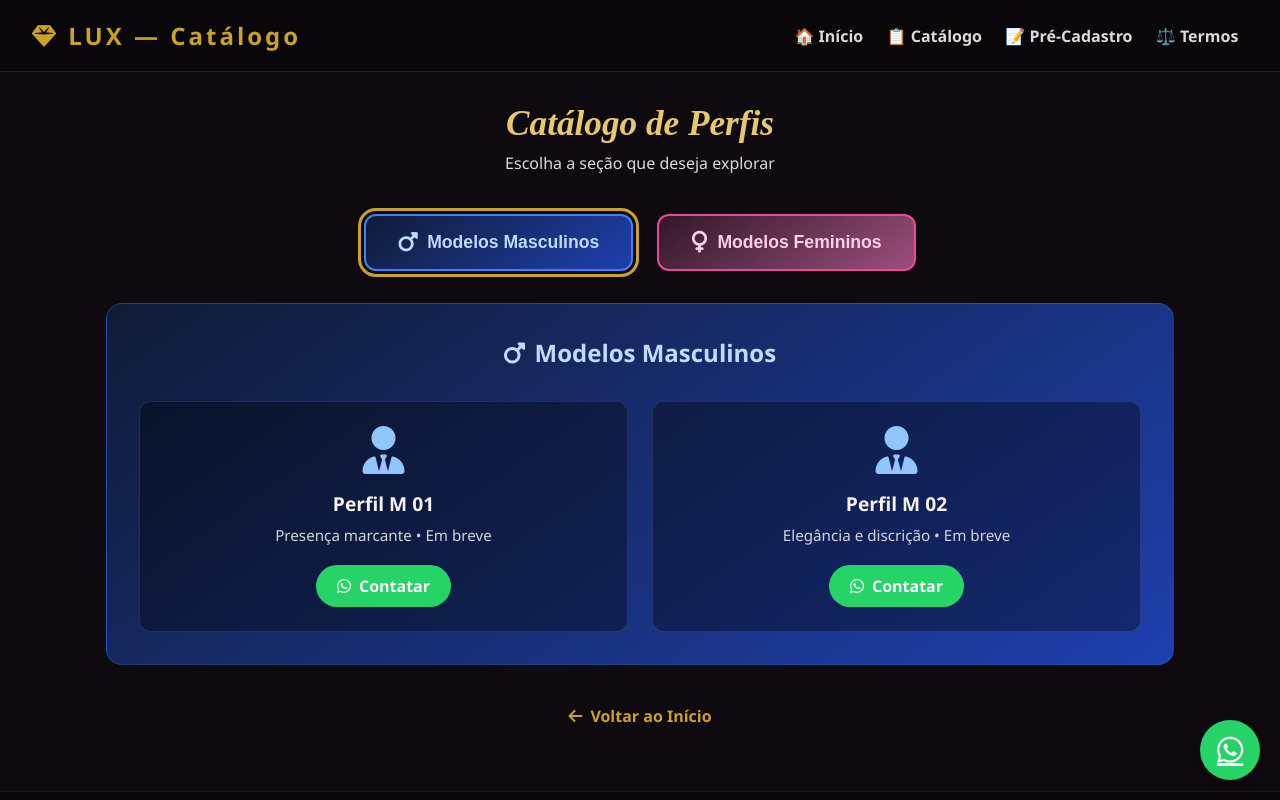
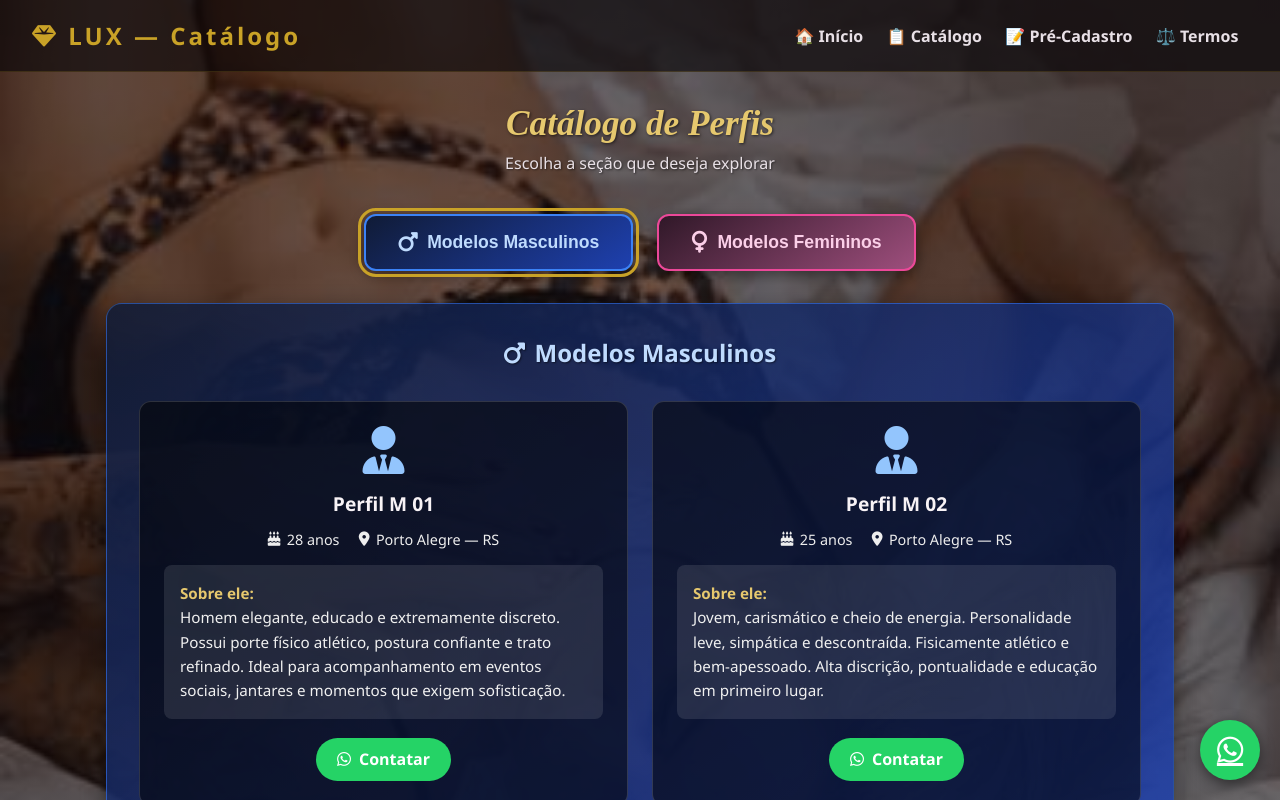
Before and after one commit to LUX-SEXSHOPPING/lux-site, a plain HTML site: page catalago.html in a window 1280 px wide. Both pictures are taken after a click on the button "Modelos Masculinos". Shown: the top 800 px of the page. Drawn offline with Linux system fonts and the light colour scheme; a web font is replaced by a local one.

Commit message:
Refactor styles and enhance content in catalago.html
Updated color variables, background styles, and button effects for improved aesthetics. Enhanced content sections with additional data and descriptions.

```diff
--- a/catalago.html
+++ b/catalago.html
@@ -11,11 +11,11 @@
             --dourado: #c9a227;
             --dourado-claro: #e6c86e;
             --texto-claro: #f8f3f6;
-            --texto-suave: #e0d8dc;
-            --fundo-escuro: #0f0a0f;
-            --fundo-semitransp: rgba(8,6,8,.6);
+            --texto-suave: #e8e0e6;
+            /* Sobreposição leve para fundo ficar visível mas o texto legível */
+            --sobreposicao-fundo: rgba(10, 6, 12, 0.60);
+            --sobreposicao-card: rgba(0, 0, 0, 0.55);
             --whatsapp-verde: #25d366;
-            /* Cores fixas — sem imagem */
             --azul-masc: #1e40af;
             --azul-fundo: #101b36;
             --rosa-fem: #9d4e7c;
@@ -25,11 +25,17 @@
         body {
             font-family: 'Segoe UI', sans-serif;
             color: var(--texto-claro);
-            background: var(--fundo-escuro); /* Fundo SÓ cor, sem imagem */
+            /* ✅ FUNDO: capa.png + sobreposição SUAVE → IMAGEM BEM VISÍVEL */
+            background:
+                linear-gradient(var(--sobreposicao-fundo), var(--sobreposicao-fundo)),
+                url('capa.png');
+            background-size: cover;
+            background-position: center center;
+            background-attachment: fixed;
             min-height: 100vh;
         }
         header {
-            background: var(--fundo-semitransp);
+            background: rgba(8,6,8,.65);
             border-bottom: 1px solid rgba(201,162,39,.18);
             padding: 1.2rem 2rem;
             display: flex;
@@ -63,14 +69,15 @@
             text-align: center;
             font-size: 2.2rem;
             margin-bottom: .5rem;
+            text-shadow: 1px 1px 3px rgba(0,0,0,.6);
         }
         .subtitulo {
             text-align: center;
             color: var(--texto-suave);
             margin-bottom: 2.5rem;
+            text-shadow: 1px 1px 2px rgba(0,0,0,.5);
         }
 
-        /* Botões de seleção */
         .seletor {
             display: flex;
             justify-content: center;
@@ -94,16 +101,17 @@
             background: linear-gradient(145deg, var(--azul-fundo), var(--azul-masc));
             color: #bfdbfe;
             border: 2px solid #3b82f6;
+            box-shadow: 0 4px 14px rgba(0,0,0,.4);
         }
         .botao-fem {
             background: linear-gradient(145deg, var(--rosa-fundo), var(--rosa-fem));
             color: #fbcfe8;
             border: 2px solid #ec4899;
+            box-shadow: 0 4px 14px rgba(0,0,0,.4);
         }
-        .botao-secao:hover { transform: translateY(-5px); box-shadow: 0 10px 25px rgba(0,0,0,.4); }
+        .botao-secao:hover { transform: translateY(-5px); box-shadow: 0 12px 28px rgba(0,0,0,.5); }
         .botao-secao.ativo { outline: 3px solid var(--dourado); outline-offset: 3px; }
 
-        /* Seções */
         .secao { display: none; }
         .secao.mostrar { display: block; animation: aparece .4s ease; }
         @keyframes aparece {
@@ -111,17 +119,20 @@
             to { opacity: 1; transform: translateY(0); }
         }
 
+        /* ✅ Blocos com OPACIDADE CONTROLADA → fundo aparece + conteúdo legível */
         .conteudo-masc {
-            background: linear-gradient(145deg, var(--azul-fundo), var(--azul-masc));
+            background: linear-gradient(145deg, rgba(16,27,54,.85), rgba(30,64,175,.85));
             border-radius: 16px;
             padding: 2rem;
-            border: 1px solid rgba(59, 130, 246, .3);
+            border: 1px solid rgba(59, 130, 246, .4);
+            box-shadow: 0 8px 24px rgba(0,0,0,.45);
         }
         .conteudo-fem {
-            background: linear-gradient(145deg, var(--rosa-fundo), var(--rosa-fem));
+            background: linear-gradient(145deg, rgba(48,24,40,.85), rgba(157,78,124,.85));
             border-radius: 16px;
             padding: 2rem;
-            border: 1px solid rgba(236, 72, 153, .3);
+            border: 1px solid rgba(236, 72, 153, .4);
+            box-shadow: 0 8px 24px rgba(0,0,0,.45);
         }
 
         .titulo-secao {
@@ -133,24 +144,48 @@
             align-items: center;
             justify-content: center;
             gap: .6rem;
+            text-shadow: 1px 1px 2px rgba(0,0,0,.5);
         }
         .grade {
             display: grid;
-            grid-template-columns: repeat(auto-fit, minmax(280px, 1fr));
+            grid-template-columns: repeat(auto-fit, minmax(320px, 1fr));
             gap: 1.5rem;
         }
         .card {
-            background: rgba(0,0,0,.35);
+            background: var(--sobreposicao-card);
             border-radius: 12px;
             padding: 1.5rem;
             text-align: center;
-            border: 1px solid rgba(255,255,255,.1);
+            border: 1px solid rgba(255,255,255,.15);
             transition: transform .3s;
         }
         .card:hover { transform: translateY(-5px); }
         .icone { font-size: 3rem; margin-bottom: 1rem; }
-        .nome { font-size: 1.2rem; font-weight: 700; margin-bottom: .5rem; }
-        .desc { font-size: .95rem; opacity: .85; margin-bottom: 1.2rem; }
+        .nome { font-size: 1.2rem; font-weight: 700; margin-bottom: .8rem; }
+
+        .dados {
+            font-size: .9rem;
+            color: #eee;
+            margin-bottom: 1rem;
+            display: flex;
+            justify-content: center;
+            gap: 1.2rem;
+            flex-wrap: wrap;
+        }
+        .dados span { display: inline-flex; align-items: center; gap: .4rem; }
+
+        .descricao {
+            background: rgba(255,255,255,.1);
+            border-radius: 8px;
+            padding: 1rem;
+            font-size: .95rem;
+            line-height: 1.6;
+            color: #f0f0f0;
+            margin-bottom: 1.2rem;
+            text-align: left;
+        }
+        .descricao strong { color: var(--dourado-claro); }
+
         .botao-whats {
             display: inline-flex;
             align-items: center;
@@ -173,6 +208,7 @@
             display: inline-flex;
             align-items: center;
             gap: 8px;
+            text-shadow: 1px 1px 2px rgba(0,0,0,.5);
         }
         .voltar a:hover { color: var(--dourado-claro); }
 
@@ -189,14 +225,14 @@
             justify-content: center;
             color: #fff;
             font-size: 30px;
-            box-shadow: 0 4px 12px rgba(0,0,0,.4);
+            box-shadow: 0 4px 14px rgba(0,0,0,.5);
             z-index: 999;
         }
         footer {
             text-align: center;
             padding: 1.5rem;
-            color: #887c80;
-            background: var(--fundo-semitransp);
+            color: #b8b0b3;
+            background: rgba(8,6,8,.65);
             border-top: 1px solid rgba(201,162,39,.1);
             margin-top: 2rem;
         }
@@ -218,7 +254,6 @@
     <h1>Catálogo de Perfis</h1>
     <p class="subtitulo">Escolha a seção que deseja explorar</p>
 
-    <!-- Seleção -->
     <div class="seletor">
         <button class="botao-secao botao-masc" onclick="mostrarSecao('masculino')">
             <i class="fa-solid fa-mars fa-lg"></i> Modelos Masculinos
@@ -228,7 +263,7 @@
         </button>
     </div>
 
-    <!-- Masculino — AZUL -->
+    <!-- 🟦 MASCULINO -->
     <div id="masculino" class="secao">
         <div class="conteudo-masc">
             <h2 class="titulo-secao" style="color:#bfdbfe;">
@@ -238,16 +273,31 @@
                 <div class="card">
                     <i class="fa-solid fa-user-tie icone" style="color:#93c5fd;"></i>
                     <h3 class="nome">Perfil M 01</h3>
-                    <p class="desc">Presença marcante • Em breve</p>
-                    <a class="botao-whats" href="https://wa.me/5551980612941?text=Interessei%20no%20Modelo%20M01" target="_blank">
+                    <div class="dados">
+                        <span><i class="fa-solid fa-birthday-cake"></i> 28 anos</span>
+                        <span><i class="fa-solid fa-location-dot"></i> Porto Alegre — RS</span>
+                    </div>
+                    <div class="descricao">
+                        <strong>Sobre ele:</strong><br>
+                        Homem elegante, educado e extremamente discreto. Possui porte físico atlético, postura confiante e trato refinado. Ideal para acompanhamento em eventos sociais, jantares e momentos que exigem sofisticação.
+                    </div>
+                    <a class="botao-whats" href="https://wa.me/5551980612941?text=Interessei%20no%20Perfil%20M01" target="_blank">
                         <i class="fa-brands fa-whatsapp"></i> Contatar
                     </a>
                 </div>
+
                 <div class="card">
                     <i class="fa-solid fa-user-tie icone" style="color:#93c5fd;"></i>
                     <h3 class="nome">Perfil M 02</h3>
-                    <p class="desc">Elegância e discrição • Em breve</p>
-                    <a class="botao-whats" href="https://wa.me/5551980612941?text=Interessei%20no%20Modelo%20M02" target="_blank">
+                    <div class="dados">
+                        <span><i class="fa-solid fa-birthday-cake"></i> 25 anos</span>
+                        <span><i class="fa-solid fa-location-dot"></i> Porto Alegre — RS</span>
+                    </div>
+                    <div class="descricao">
+                        <strong>Sobre ele:</strong><br>
+                        Jovem, carismático e cheio de energia. Personalidade leve, simpática e descontraída. Fisicamente atlético e bem-apessoado. Alta discrição, pontualidade e educação em primeiro lugar.
+                    </div>
+                    <a class="botao-whats" href="https://wa.me/5551980612941?text=Interessei%20no%20Perfil%20M02" target="_blank">
                         <i class="fa-brands fa-whatsapp"></i> Contatar
                     </a>
                 </div>
@@ -255,7 +305,7 @@
         </div>
     </div>
 
-    <!-- Feminino — ROSA -->
+    <!-- 🟪 FEMININO -->
     <div id="feminino" class="secao">
         <div class="conteudo-fem">
             <h2 class="titulo-secao" style="color:#fbcfe8;">
@@ -265,16 +315,31 @@
                 <div class="card">
                     <i class="fa-solid fa-user icone" style="color:#f9a8d4;"></i>
                     <h3 class="nome">Perfil F 01</h3>
-                    <p class="desc">Sofisticação e charme • Em breve</p>
-                    <a class="botao-whats" href="https://wa.me/5551980612941?text=Interessei%20no%20Modelo%20F01" target="_blank">
+                    <div class="dados">
+                        <span><i class="fa-solid fa-birthday-cake"></i> 24 anos</span>
+                        <span><i class="fa-solid fa-location-dot"></i> Porto Alegre — RS</span>
+                    </div>
+                    <div class="descricao">
+                        <strong>Sobre ela:</strong><br>
+                        Mulher de beleza natural, charme envolvente e presença marcante. Sofisticada, elegante e com postura impecável. Educada, discreta e com conversa agradável. Experiência única e memorável.
+                    </div>
+                    <a class="botao-whats" href="https://wa.me/5551980612941?text=Interessei%20no%20Perfil%20F01" target="_blank">
                         <i class="fa-brands fa-whatsapp"></i> Contatar
                     </a>
                 </div>
+
                 <div class="card">
                     <i class="fa-solid fa-user icone" style="color:#f9a8d4;"></i>
                     <h3 class="nome">Perfil F 02</h3>
-                    <p class="desc">Beleza e exclusividade • Em breve</p>
-                    <a class="botao-whats" href="https://wa.me/5551980612941?text=Interessei%20no%20Modelo%20F02" target="_blank">
+                    <div class="dados">
+                        <span><i class="fa-solid fa-birthday-cake"></i> 26 anos</span>
+                        <span><i class="fa-solid fa-location-dot"></i> Porto Alegre — RS</span>
+                    </div>
+                    <div class="descricao">
+                        <strong>Sobre ela:</strong><br>
+                        Simpatia, elegância e beleza em harmonia. Com traços delicados e trato fino, encanta pela educação e naturalidade. Versátil e comunicativa. Total discrição, pontualidade e compromisso.
+                    </div>
+                    <a class="botao-whats" href="https://wa.me/5551980612941?text=Interessei%20no%20Perfil%20F02" target="_blank">
                         <i class="fa-brands fa-whatsapp"></i> Contatar
                     </a>
                 </div>
```
